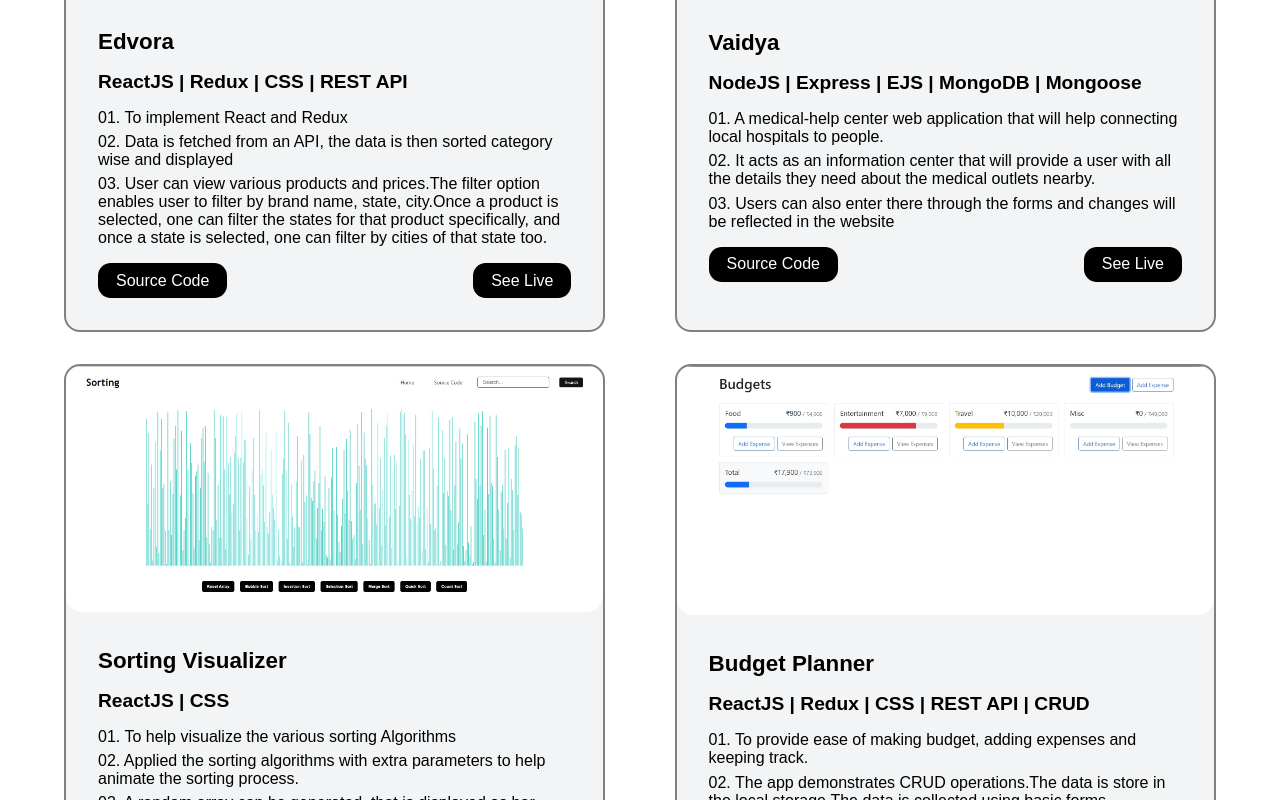
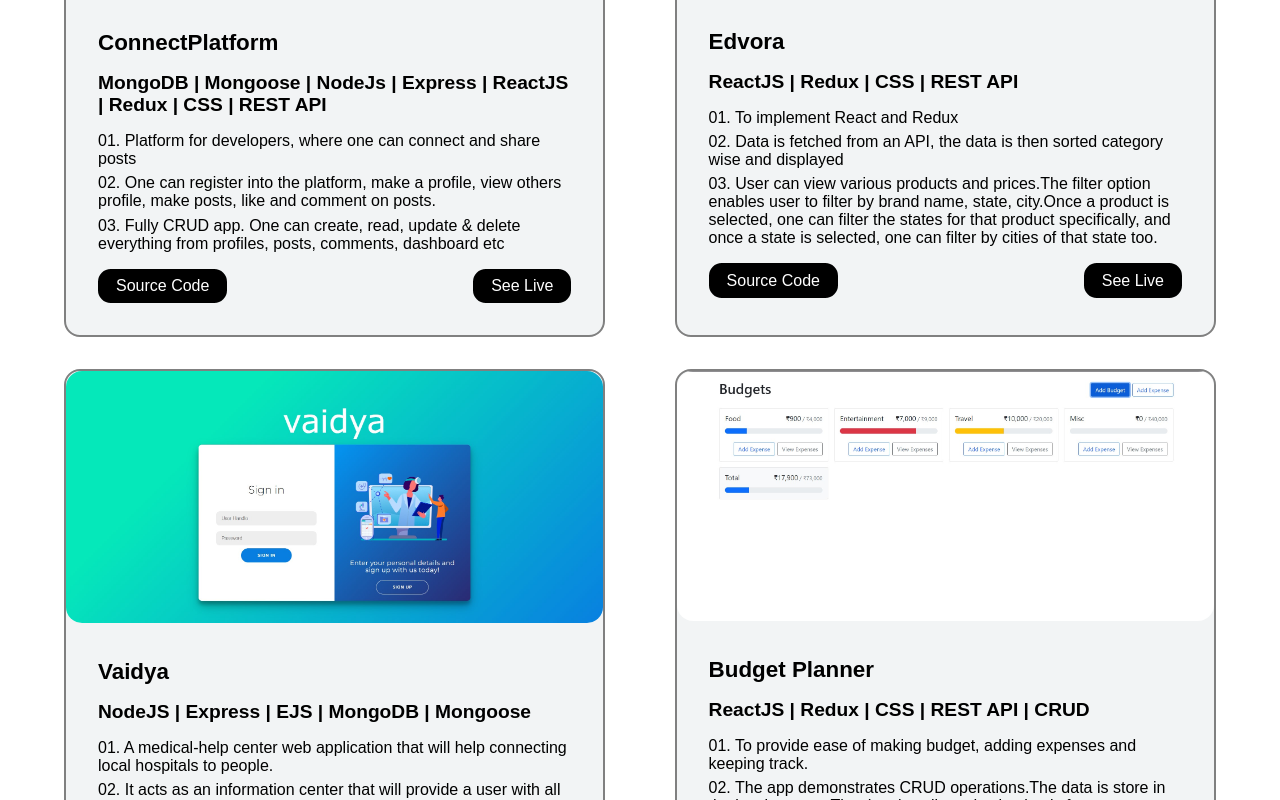
Before and after one commit to 4Marsha1/Portfolio, a React (Create React App) app: page / in a window 1280 px wide. Shown: the part 1920-2720 px from the top of the page. Built offline with nearby package versions, Linux system fonts and the light colour scheme.

Commit message:
update project

```diff
--- a/src/data/projects.js
+++ b/src/data/projects.js
@@ -7,8 +7,22 @@ import tracker from '../static/tracker.jpg'
 import githubWeekly from '../static/github-weekly.jpg'
 import vaidya from '../static/vaidya.jpg'
 import cuvette from '../static/cuvette.jpg'
+import connectPlatform from '../static/connectPlatform.jpg'
 
 const projects = [
+    {
+        id: 10,
+        name: 'ConnectPlatform',
+        img: connectPlatform,
+        tech: ['MongoDB', 'Mongoose', 'NodeJs', 'Express', 'ReactJS', 'Redux', 'CSS', 'REST API'],
+        desc: [
+            '01. Platform for developers, where one can connect and share posts',
+            '02. One can register into the platform, make a profile, view others profile, make posts, like and comment on posts.',
+            '03. Fully CRUD app. One can create, read, update & delete everything from profiles, posts, comments, dashboard etc '
+        ],
+        sourceCode: 'https://github.com/4Marsha1/ConnectPlatform',
+        live: 'https://pacific-oasis-57891.herokuapp.com/'
+    },
     {
         id: 1,
         name: 'Edvora',
@@ -36,6 +50,19 @@ const projects = [
         live: 'https://murmuring-ravine-06450.herokuapp.com/'
     },
     {
+        id: 2,
+        name: 'Budget Planner',
+        img: budget,
+        tech: ['ReactJS', 'Redux', 'CSS', 'REST API', 'CRUD'],
+        desc: [
+            '01. To provide ease of making budget, adding expenses and keeping track.',
+            '02. The app demonstrates CRUD operations.The data is store in the local storage.The data is collected using basic forms.',
+            '03. One can make budgets with a name and max amount.One can add expenses with name, amount and category(either one of the budgets or uncategorized).'
+        ],
+        sourceCode: 'https://github.com/4Marsha1/BudgetApp',
+        live: 'https://budget-app-crud.netlify.app/'
+    },
+    {
         id: 4,
         name: 'Sorting Visualizer',
         img: sorting,
@@ -47,19 +74,6 @@ const projects = [
         ],
         sourceCode: 'https://github.com/4Marsha1/SortingVisualizer',
         live: 'https://sorting-vis-react.netlify.app/sortvisually/homescreen'
-    },
-    {
-        id: 2,
-        name: 'Budget Planner',
-        img: budget,
-        tech: ['ReactJS', 'Redux', 'CSS', 'REST API', 'CRUD'],
-        desc: [
-            '01. To provide ease of making budget, adding expenses and keeping track.',
-            '02. The app demonstrates CRUD operations.The data is store in the local storage.The data is collected using basic forms.',
-            '03. One can make budgets with a name and max amount.One can add expenses with name, amount and category(either one of the budgets or uncategorized).'
-        ],
-        sourceCode: 'https://github.com/4Marsha1/BudgetApp',
-        live: 'https://budget-app-crud.netlify.app/'
     },
     {
         id: 9,
```
Also changed, not shown: src/static/connectPlatform.jpg (added).
